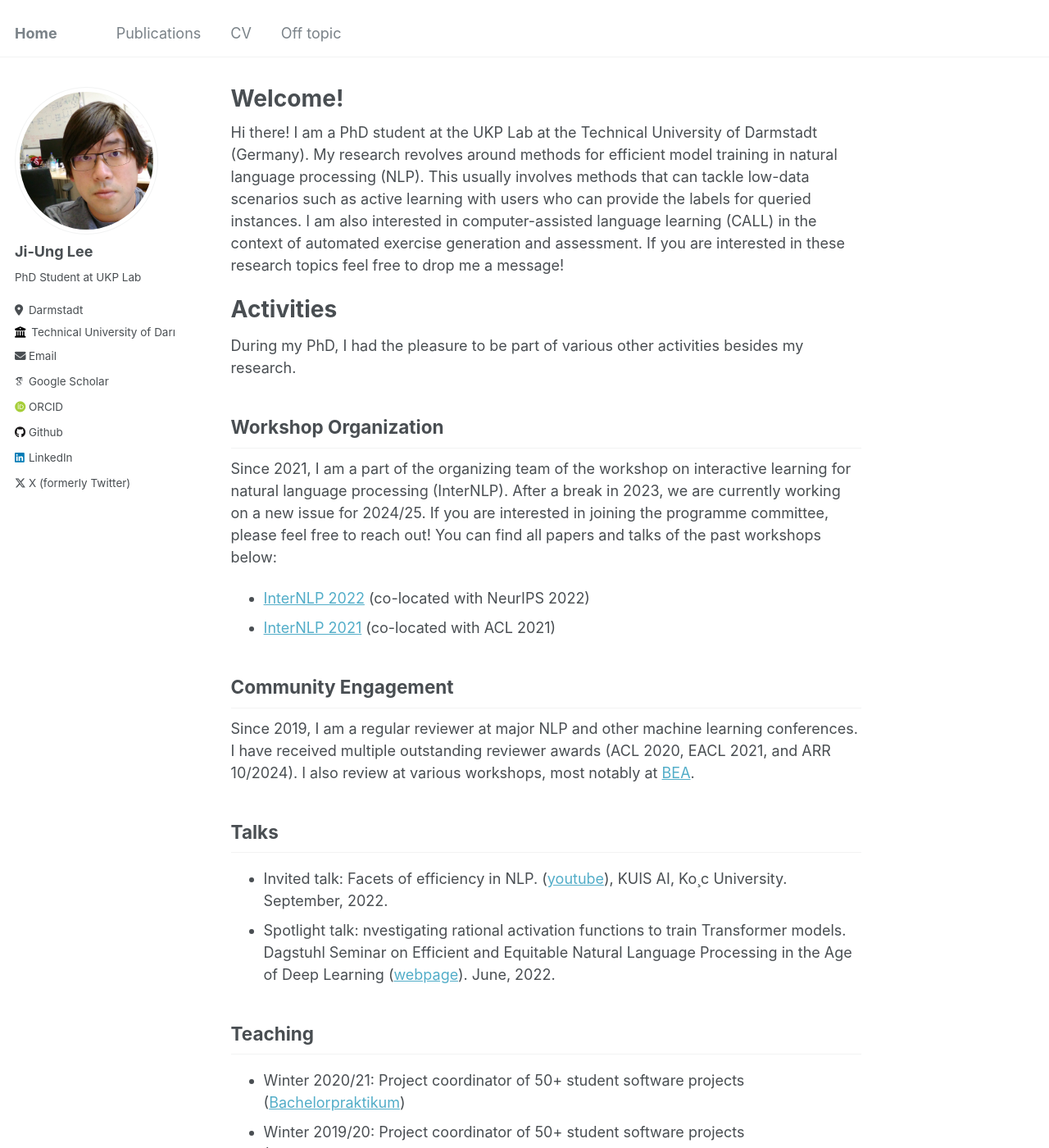
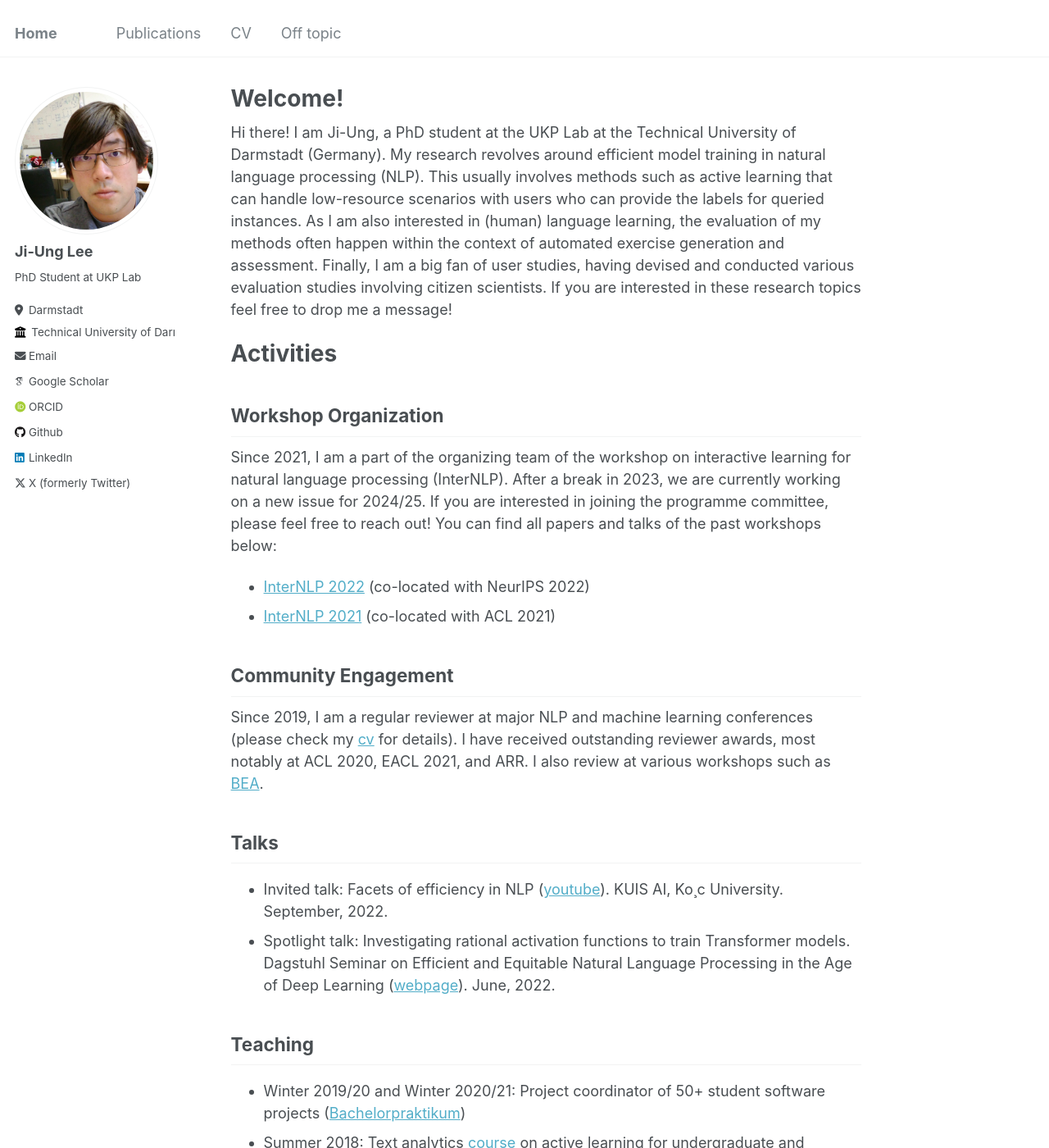
Before and after one commit to ji-ung-lee/ji-ung-lee.github.io, a Jekyll site: the page built from _pages/about.md, in a window 1280 px wide and 1400 px high. Shown: the whole window at 82% size. Built offline with Jekyll 4.4.1, drawn with Linux system fonts in a browser that asks for light colours; some web fonts are replaced; some of the changed text lies outside the part shown.

Commit message:
other activities

```diff
--- a/_pages/about.md
+++ b/_pages/about.md
@@ -7,11 +7,10 @@ redirect_from:
   - /about.html
 ---
 
-Hi there! I am a PhD student at the UKP Lab at the Technical University of Darmstadt (Germany). My research revolves around methods for efficient model training in natural language processing (NLP). This usually involves methods that can tackle low-data scenarios such as active learning with users who can provide the labels for queried instances. I am also interested in computer-assisted language learning (CALL) in the context of automated exercise generation and assessment. If you are interested in these research topics feel free to drop me a message!
+Hi there! I am Ji-Ung, a PhD student at the UKP Lab at the Technical University of Darmstadt (Germany). My research revolves around efficient model training in natural language processing (NLP). This usually involves methods such as active learning that can handle low-resource scenarios with users who can provide the labels for queried instances. As I am also interested in (human) language learning, the evaluation of my methods often happen within the context of automated exercise generation and assessment. Finally, I am a big fan of user studies, having devised and conducted various evaluation studies involving citizen scientists. If you are interested in these research topics feel free to drop me a message!
 
 Activities
 ======
-During my PhD, I had the pleasure to be part of various other activities besides my research.
 
 Workshop Organization
 ------
@@ -22,16 +21,15 @@ Since 2021, I am a part of the organizing team of the workshop on interactive le
 
 Community Engagement
 ------
-Since 2019, I am a regular reviewer at major NLP and other machine learning conferences. I have received multiple outstanding reviewer awards (ACL 2020, EACL 2021, and ARR 10/2024). I also review at various workshops, most notably at [BEA](https://sig-edu.org/bea/).
+Since 2019, I am a regular reviewer at major NLP and machine learning conferences (please check my [cv](https://ji-ung-lee.github.io/files/github-cv.pdf) for details). I have received outstanding reviewer awards, most notably at ACL 2020, EACL 2021, and ARR. I also review at various workshops such as [BEA](https://sig-edu.org/bea/).
 
 Talks
 ------
-* Invited talk: Facets of efficiency in NLP. ([youtube](https://www.youtube.com/watch?v=Q6vs2nc2-HA)), KUIS AI, Ko¸c University. September, 2022.
-* Spotlight talk: nvestigating rational activation functions to train Transformer models. Dagstuhl Seminar on Efficient and Equitable Natural Language Processing in the Age of Deep Learning ([webpage](https://www.dagstuhl.de/en/seminars/seminar-calendar/seminar-details/22232)). June, 2022.
+* Invited talk: Facets of efficiency in NLP ([youtube](https://www.youtube.com/watch?v=Q6vs2nc2-HA)). KUIS AI, Ko¸c University. September, 2022.
+* Spotlight talk: Investigating rational activation functions to train Transformer models. Dagstuhl Seminar on Efficient and Equitable Natural Language Processing in the Age of Deep Learning ([webpage](https://www.dagstuhl.de/en/seminars/seminar-calendar/seminar-details/22232)). June, 2022.
 
 Teaching
 ------
-* Winter 2020/21: Project coordinator of 50+ student software projects ([Bachelorpraktikum](https://www.informatik.tu-darmstadt.de/studium_fb20/im_studium/studiengaenge_liste/bachelor_praktikum.de.jsp))
-* Winter 2019/20: Project coordinator of 50+ student software projects ([Bachelorpraktikum](https://www.informatik.tu-darmstadt.de/studium_fb20/im_studium/studiengaenge_liste/bachelor_praktikum.de.jsp))
+* Winter 2019/20 and Winter 2020/21: Project coordinator of 50+ student software projects ([Bachelorpraktikum](https://www.informatik.tu-darmstadt.de/studium_fb20/im_studium/studiengaenge_liste/bachelor_praktikum.de.jsp))
 * Summer 2018: Text analytics [course](https://www.tucan.tu-darmstadt.de/scripts/mgrqispi.dll?APPNAME=CampusNet&PRGNAME=COURSEDETAILS&ARGUMENTS=-N000000000000002,-N000608,-N0,-N365583171866414,-N365583171891415,-N0,-N0,-N0) on active learning for undergraduate and graduate students
-* Student thesis supervision: I also had the pleasure to supervise 9 motivated students on their B.Sc. and M.Sc. thesis.
+* Student thesis supervision: During my PhD time, I had the pleasure to supervise 9 motivated students on their B.Sc. and M.Sc. thesis.
```
Also changed, not shown: _posts/other-activities.md (+8 -0 lines), images/hsd-cropped.jpg (added), 2 other files.
